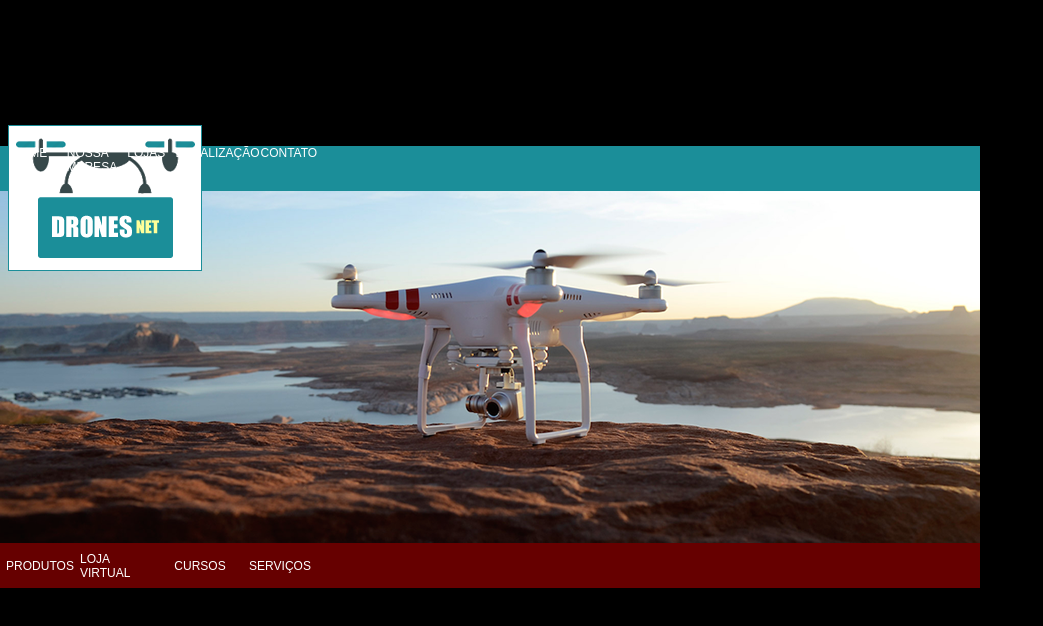
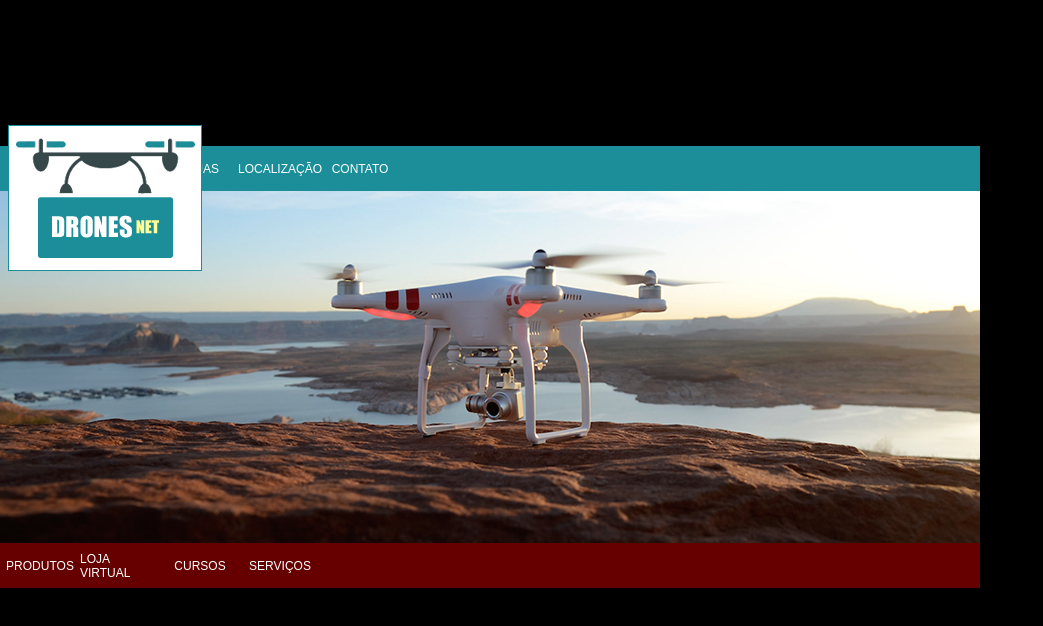
Before and after one commit to GabrielMikas/FIAP-ES, a plain HTML site: page FED/Exec/index.html in a window 1280 px wide. Shown: the whole page, without its empty margins (0-1043 px from the left). Drawn offline with Linux system fonts and the light colour scheme.

Commit message:
top menu progress

```diff
--- a/FED/Exec/css/style.css
+++ b/FED/Exec/css/style.css
@@ -34,22 +34,26 @@ background-color: #660000;
 
 #topMenuList{
     display: flex;
-    text-align: center;
 
     color: white;
     font-family: Arial, Helvetica, sans-serif;
     font-size: 12px;
 }
-#topMenuList a{
 
-    position: relative;
-    flex-basis: 80px;
+#menuListItemA{
+    display: flex;
+    justify-content: center;
+    align-items: center;
+    height: 45px;
+    width: 80px;
+}
+#menuListItemA:hover{
+    background-color: #92c9ce;
+
+}
 
 
-}
-#topMenuList a:hover{
-    background-color: #92c9ce;
-}
+
 #bottomMenuList{
     display: flex;
     color: white;
--- a/FED/Exec/index.html
+++ b/FED/Exec/index.html
@@ -12,11 +12,11 @@
         <div id="topBannerLogo"></div>
         <div id="topMenu">
             <div id="topMenuList">
-                <a>HOME</a>
-                <a>NOSSA EMPRESA</a>
-                <a>LOJAS</a>
-                <a>LOCALIZAÇÃO</a>
-                <a>CONTATO</a>
+                <div id="menuListItemA"><span>HOME</a></span></div>
+                <div id="menuListItemA"><span>NOSSA EMPRESA</a></span></div>
+                <div id="menuListItemA"><span>LOJAS</a></span></div>
+                <div id="menuListItemA"><span>LOCALIZAÇÃO</a></span></div>
+                <div id="menuListItemA"><span>CONTATO</a></span></div>
             </div>
         </div>
         <div id="droneBanner">
```
